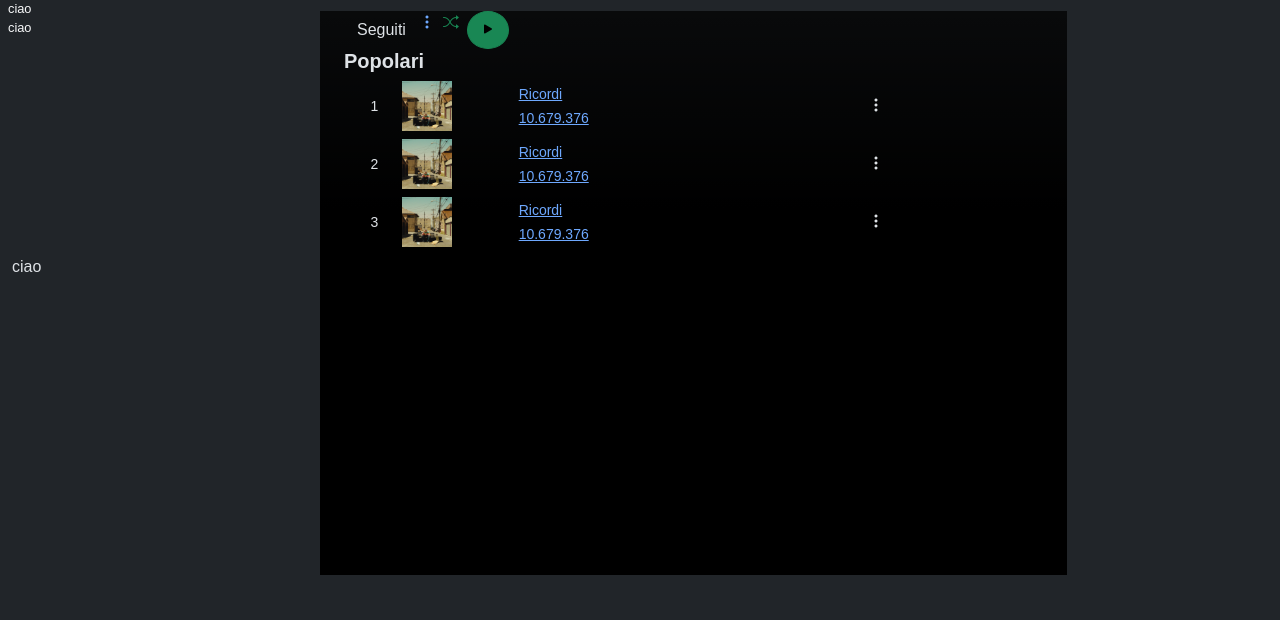
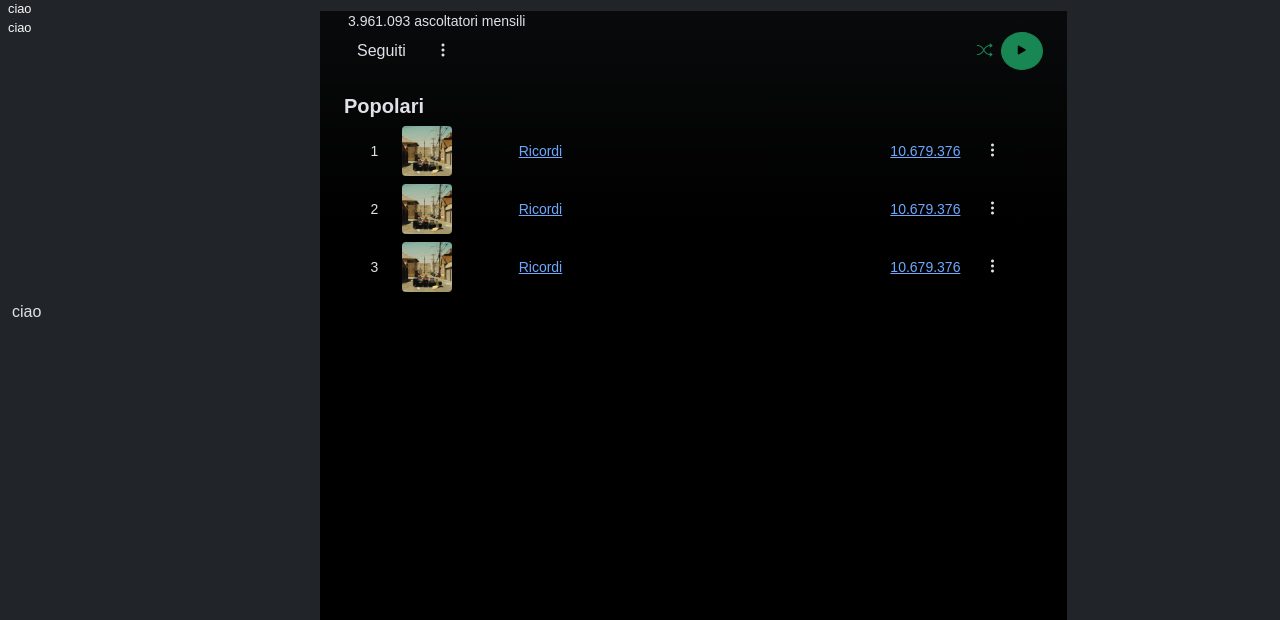
Before and after one commit to oBeta97/Build-week-2, a plain HTML site: page index.html in a window 1280 px wide. Shown: the part 309-929 px from the top of the page. Before the commit the page ends 884 px from the top, so only its background shows below. Drawn offline with nearby package versions, Linux system fonts and the light colour scheme.

Commit message:
modifiche card pagina artisti

```diff
--- a/index.html
+++ b/index.html
@@ -77,6 +77,7 @@
             </nav>
           </div>
         </div>
+
         <!--hero section-->
         <div class="col-12 col-md-7 order-1 order-md-2 hero-section p-0">
           <div
@@ -88,49 +89,51 @@
                 ><i class="bi bi-patch-check-fill text-primary me-1"></i>Artista
                 verificato</small
               >
-              <a href="#"
-                ><h1 id="artistName" class="fw-bold display-3"></h1
-              ></a>
-              <div class="d-flex">
-                <small class="ps-1">ascoltatori mensili</small>
-              </div>
+              <h1 id="artistName" class="fw-bold display-3">
+                Pinguini Tattici Nucleari
+              </h1>
+
             </div>
           </div>
 
           <div class="h-100 px-4" id="artistRow">
             <div class="row">
-              <div class="col-12 d-flex">
+                <div class="d-flex">
+                    <small class="ps-1">3.961.093 ascoltatori mensili</small>
+                  </div>
+              <div class="col-12 d-flex align-items-center mb-4">
                 <button type="button" class="btn btn-outline-none">
                   Seguiti
                 </button>
-                <a href="#"><i class="bi bi-three-dots-vertical"></i></a>
-
-                <i class="bi mx-2 bi-shuffle text-success"></i>
+                <i class="bi bi-three-dots-vertical ms-3"></i>
+                <i class="bi mx-2 bi-shuffle text-success ms-auto"></i>
                 <button class="btn btn-success rounded-circle">
                   <i class="text-black bi bi-play-fill"></i>
                 </button>
               </div>
 
               <h5 class="fw-bold">Popolari</h5>
+
               <!--card artisti creata dinamicamente con js-->
               <div class="row d-flex align-items-center mb-2">
                 <div class="col-1 text-end">
                   <small id="trackNumber">1</small>
                 </div>
                 <div class="col-2">
-                  <a href="#"
-                    ><img
-                      class="top3Images"
-                      src="assets/imgs/main/image-12.jpg"
-                  /></a>
+                  <a href="#">
+                    <img class="top3Images rounded-1" src="assets/imgs/main/image-12.jpg" />
+                  </a>
                 </div>
                 <div class="col-6">
                   <a href="#"><small id="trackTitle">Ricordi</small></a>
-                  <div class="col-2 ">
+                  <div class="d-block d-md-none">
                     <a href="#"><small id="trackReprod">10.679.376</small></a>
                   </div>
                 </div>
-                <div class="col-1">
+                <div class="col-2 text-end d-none d-md-block">
+                  <a href="#"><small id="trackReprod">10.679.376</small></a>
+                </div>
+                <div class="col-1 ms-auto">
                   <i class="bi bi-three-dots-vertical"></i>
                 </div>
               </div>
@@ -140,19 +143,20 @@
                   <small id="trackNumber">2</small>
                 </div>
                 <div class="col-2">
-                  <a href="#"
-                    ><img
-                      class="top3Images"
-                      src="assets/imgs/main/image-12.jpg"
-                  /></a>
+                  <a href="#">
+                    <img class="top3Images rounded-1" src="assets/imgs/main/image-12.jpg" />
+                  </a>
                 </div>
                 <div class="col-6">
                   <a href="#"><small id="trackTitle">Ricordi</small></a>
-                  <div class="col-2 ">
+                  <div class="d-block d-md-none">
                     <a href="#"><small id="trackReprod">10.679.376</small></a>
                   </div>
                 </div>
-                <div class="col-1">
+                <div class="col-2 text-end d-none d-md-block">
+                  <a href="#"><small id="trackReprod">10.679.376</small></a>
+                </div>
+                <div class="col-1 ms-auto">
                   <i class="bi bi-three-dots-vertical"></i>
                 </div>
               </div>
@@ -162,22 +166,24 @@
                   <small id="trackNumber">3</small>
                 </div>
                 <div class="col-2">
-                  <a href="#"
-                    ><img
-                      class="top3Images"
-                      src="assets/imgs/main/image-12.jpg"
-                  /></a>
+                  <a href="#">
+                    <img class="top3Images rounded-1" src="assets/imgs/main/image-12.jpg" />
+                  </a>
                 </div>
                 <div class="col-6">
                   <a href="#"><small id="trackTitle">Ricordi</small></a>
-                  <div class="col-2 ">
+                  <div class="d-block d-md-none">
                     <a href="#"><small id="trackReprod">10.679.376</small></a>
                   </div>
                 </div>
-                <div class="col-1">
+                <div class="col-2 text-end d-none d-md-block">
+                  <a href="#"><small id="trackReprod">10.679.376</small></a>
+                </div>
+                <div class="col-1 ms-auto">
                   <i class="bi bi-three-dots-vertical"></i>
                 </div>
               </div>
+
 
             </div>
           </div>
```
